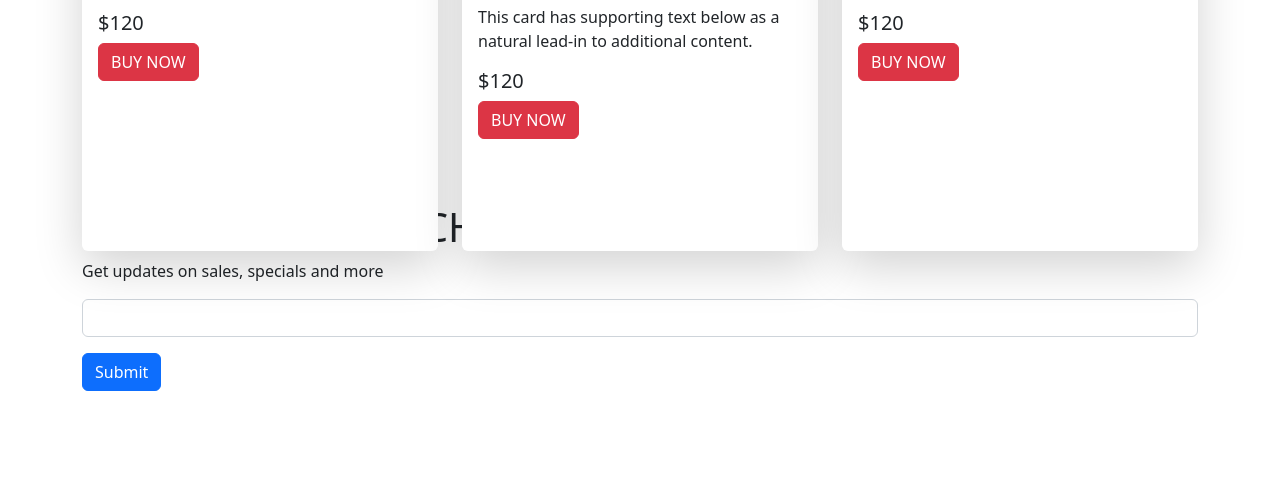
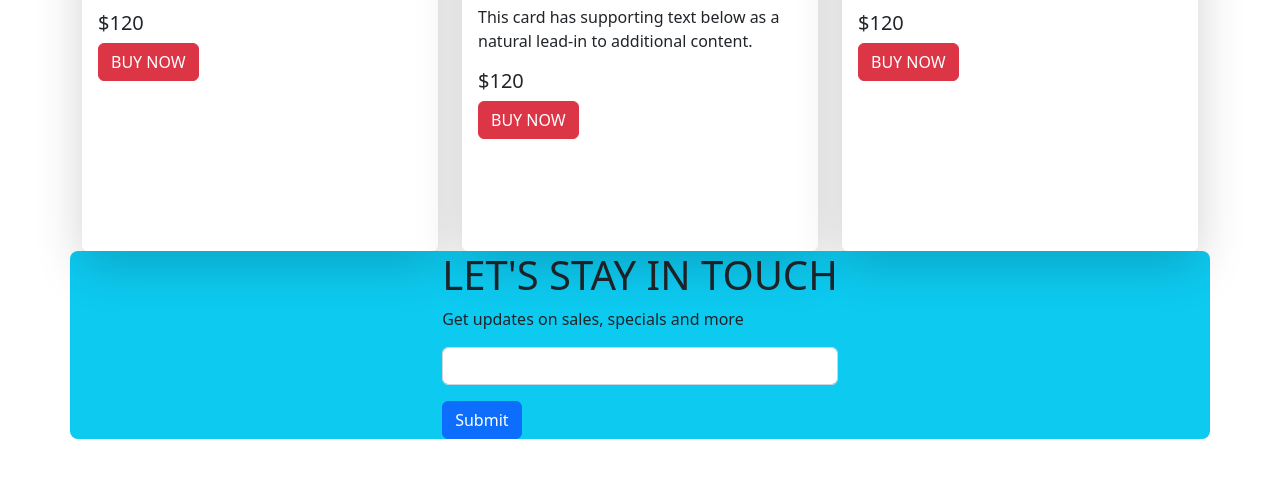
Before and after one commit to mirnahian/Panda-commerce, a plain HTML site: page index.html in a window 1280 px wide. Shown: the part 2009-2486 px from the top of the page. Before the commit the page ends 2400 px from the top, so only its background shows below. Drawn offline with nearby package versions, Linux system fonts and the light colour scheme.

Commit message:
last-add

```diff
--- a/index.html
+++ b/index.html
@@ -262,9 +262,9 @@
 
         <!-- bag section end--->
         <!-- login section start -->
-        <section class="container">
-            <h1>LET'S STAY IN TOUCH
-            </h1>
+        <section styel="height:300px;" class="container rounded-3 my-5 d-flex justify-content-center align-items-center bg-info">
+            <div>
+                <h1>LET'S STAY IN TOUCH</h1>
                 <p>Get updates on sales, specials and more
                 </p>
                 <form>
@@ -275,6 +275,7 @@
                     </div>
                     <button type="submit" class="btn btn-primary">Submit</button>
                 </form>
+            </div>
         </section>
         <!-- login section end -->
 
```
Lines whose indentation alone changed are shown as unchanged.
